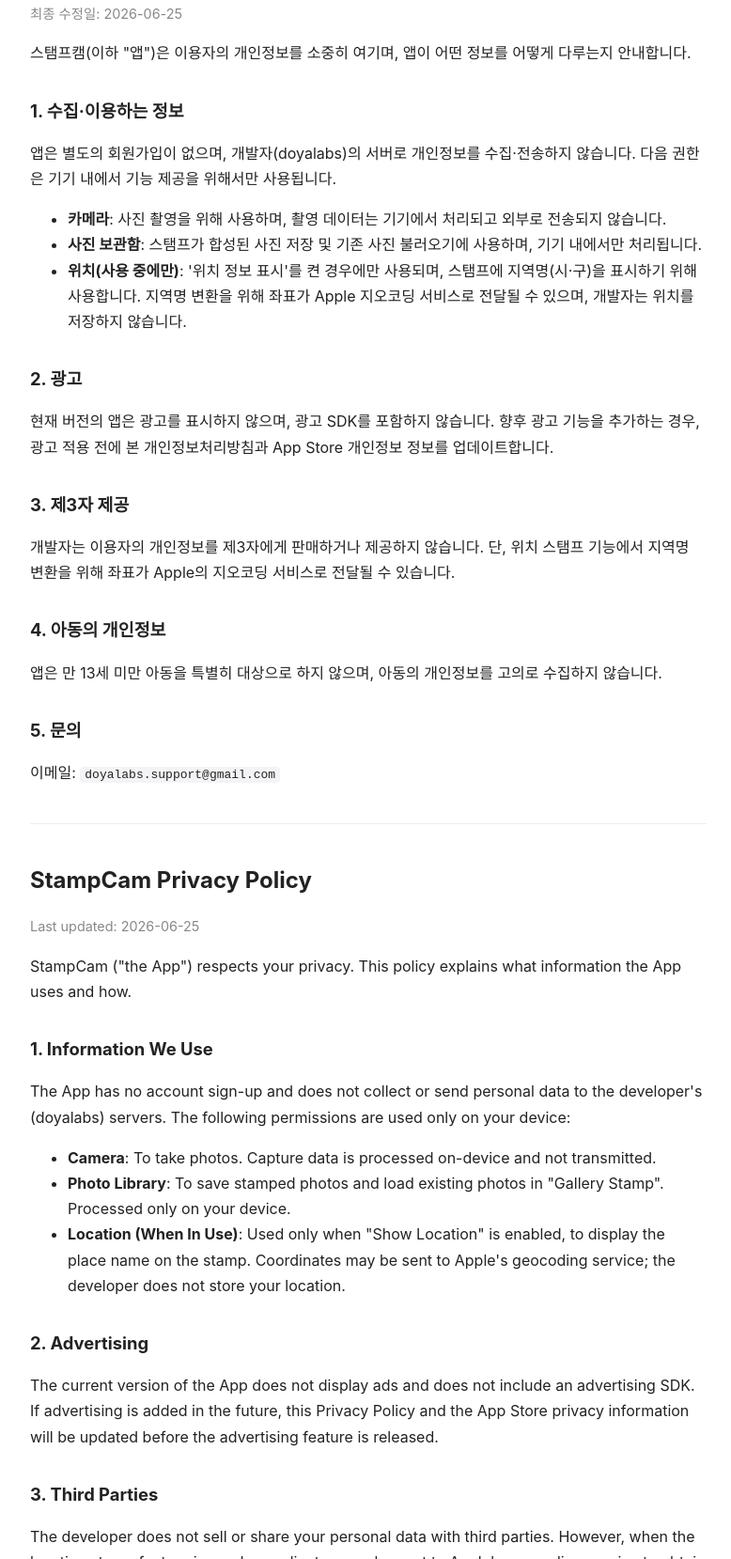
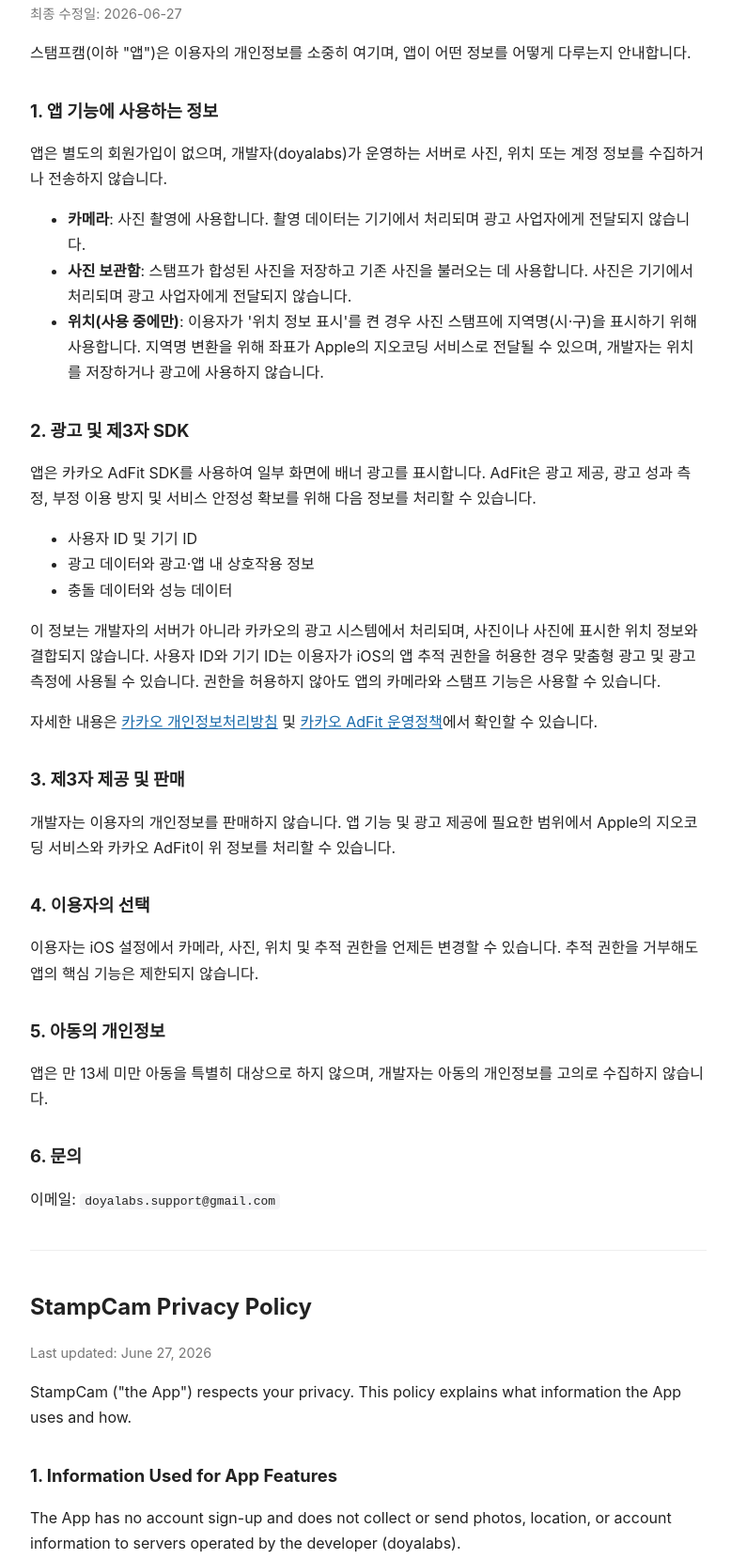
Before and after one commit to doya-labs/stampcam-support, a plain HTML site: page privacy.html in a window 1280 px wide. Shown: the part 94-1753 px from the top of the page at 94% size, without its empty margins (248-1026 px from the left). Drawn offline with Linux system fonts and the light colour scheme.

Commit message:
Update privacy policy for AdFit

```diff
--- a/privacy.html
+++ b/privacy.html
@@ -8,61 +8,82 @@
   body { font-family: -apple-system, "Apple SD Gothic Neo", Segoe UI, Roboto, sans-serif;
          max-width: 720px; margin: 40px auto; padding: 0 20px; color: #222; line-height: 1.7; }
   h1 { font-size: 1.5rem; } h2 { margin-top: 2rem; font-size: 1.15rem; }
-  .date { color: #888; font-size: .9rem; }
+  .date { color: #777; font-size: .9rem; }
   hr { border: none; border-top: 1px solid #eee; margin: 2.5rem 0; }
   code { background: #f4f4f6; padding: 1px 5px; border-radius: 4px; }
+  a { color: #1769aa; }
 </style>
 </head>
 <body>
 
 <h1>스탬프캠 개인정보처리방침</h1>
-<p class="date">최종 수정일: 2026-06-25</p>
+<p class="date">최종 수정일: 2026-06-27</p>
 <p>스탬프캠(이하 "앱")은 이용자의 개인정보를 소중히 여기며, 앱이 어떤 정보를 어떻게 다루는지 안내합니다.</p>
 
-<h2>1. 수집·이용하는 정보</h2>
-<p>앱은 별도의 회원가입이 없으며, 개발자(doyalabs)의 서버로 개인정보를 수집·전송하지 않습니다. 다음 권한은 기기 내에서 기능 제공을 위해서만 사용됩니다.</p>
+<h2>1. 앱 기능에 사용하는 정보</h2>
+<p>앱은 별도의 회원가입이 없으며, 개발자(doyalabs)가 운영하는 서버로 사진, 위치 또는 계정 정보를 수집하거나 전송하지 않습니다.</p>
 <ul>
-  <li><b>카메라</b>: 사진 촬영을 위해 사용하며, 촬영 데이터는 기기에서 처리되고 외부로 전송되지 않습니다.</li>
-  <li><b>사진 보관함</b>: 스탬프가 합성된 사진 저장 및 기존 사진 불러오기에 사용하며, 기기 내에서만 처리됩니다.</li>
-  <li><b>위치(사용 중에만)</b>: '위치 정보 표시'를 켠 경우에만 사용되며, 스탬프에 지역명(시·구)을 표시하기 위해 사용합니다. 지역명 변환을 위해 좌표가 Apple 지오코딩 서비스로 전달될 수 있으며, 개발자는 위치를 저장하지 않습니다.</li>
+  <li><b>카메라</b>: 사진 촬영에 사용합니다. 촬영 데이터는 기기에서 처리되며 광고 사업자에게 전달되지 않습니다.</li>
+  <li><b>사진 보관함</b>: 스탬프가 합성된 사진을 저장하고 기존 사진을 불러오는 데 사용합니다. 사진은 기기에서 처리되며 광고 사업자에게 전달되지 않습니다.</li>
+  <li><b>위치(사용 중에만)</b>: 이용자가 '위치 정보 표시'를 켠 경우 사진 스탬프에 지역명(시·구)을 표시하기 위해 사용합니다. 지역명 변환을 위해 좌표가 Apple의 지오코딩 서비스로 전달될 수 있으며, 개발자는 위치를 저장하거나 광고에 사용하지 않습니다.</li>
 </ul>
 
-<h2>2. 광고</h2>
-<p>현재 버전의 앱은 광고를 표시하지 않으며, 광고 SDK를 포함하지 않습니다. 향후 광고 기능을 추가하는 경우, 광고 적용 전에 본 개인정보처리방침과 App Store 개인정보 정보를 업데이트합니다.</p>
+<h2>2. 광고 및 제3자 SDK</h2>
+<p>앱은 카카오 AdFit SDK를 사용하여 일부 화면에 배너 광고를 표시합니다. AdFit은 광고 제공, 광고 성과 측정, 부정 이용 방지 및 서비스 안정성 확보를 위해 다음 정보를 처리할 수 있습니다.</p>
+<ul>
+  <li>사용자 ID 및 기기 ID</li>
+  <li>광고 데이터와 광고·앱 내 상호작용 정보</li>
+  <li>충돌 데이터와 성능 데이터</li>
+</ul>
+<p>이 정보는 개발자의 서버가 아니라 카카오의 광고 시스템에서 처리되며, 사진이나 사진에 표시한 위치 정보와 결합되지 않습니다. 사용자 ID와 기기 ID는 이용자가 iOS의 앱 추적 권한을 허용한 경우 맞춤형 광고 및 광고 측정에 사용될 수 있습니다. 권한을 허용하지 않아도 앱의 카메라와 스탬프 기능은 사용할 수 있습니다.</p>
+<p>자세한 내용은 <a href="https://www.kakao.com/policy/privacy">카카오 개인정보처리방침</a> 및 <a href="https://adfit.kakao.com/web/html/use_kakao.html">카카오 AdFit 운영정책</a>에서 확인할 수 있습니다.</p>
 
-<h2>3. 제3자 제공</h2>
-<p>개발자는 이용자의 개인정보를 제3자에게 판매하거나 제공하지 않습니다. 단, 위치 스탬프 기능에서 지역명 변환을 위해 좌표가 Apple의 지오코딩 서비스로 전달될 수 있습니다.</p>
+<h2>3. 제3자 제공 및 판매</h2>
+<p>개발자는 이용자의 개인정보를 판매하지 않습니다. 앱 기능 및 광고 제공에 필요한 범위에서 Apple의 지오코딩 서비스와 카카오 AdFit이 위 정보를 처리할 수 있습니다.</p>
 
-<h2>4. 아동의 개인정보</h2>
-<p>앱은 만 13세 미만 아동을 특별히 대상으로 하지 않으며, 아동의 개인정보를 고의로 수집하지 않습니다.</p>
+<h2>4. 이용자의 선택</h2>
+<p>이용자는 iOS 설정에서 카메라, 사진, 위치 및 추적 권한을 언제든 변경할 수 있습니다. 추적 권한을 거부해도 앱의 핵심 기능은 제한되지 않습니다.</p>
 
-<h2>5. 문의</h2>
+<h2>5. 아동의 개인정보</h2>
+<p>앱은 만 13세 미만 아동을 특별히 대상으로 하지 않으며, 개발자는 아동의 개인정보를 고의로 수집하지 않습니다.</p>
+
+<h2>6. 문의</h2>
 <p>이메일: <code>doyalabs.support@gmail.com</code></p>
 
 <hr>
 
 <h1>StampCam Privacy Policy</h1>
-<p class="date">Last updated: 2026-06-25</p>
+<p class="date">Last updated: June 27, 2026</p>
 <p>StampCam ("the App") respects your privacy. This policy explains what information the App uses and how.</p>
 
-<h2>1. Information We Use</h2>
-<p>The App has no account sign-up and does not collect or send personal data to the developer's (doyalabs) servers. The following permissions are used only on your device:</p>
+<h2>1. Information Used for App Features</h2>
+<p>The App has no account sign-up and does not collect or send photos, location, or account information to servers operated by the developer (doyalabs).</p>
 <ul>
-  <li><b>Camera</b>: To take photos. Capture data is processed on-device and not transmitted.</li>
-  <li><b>Photo Library</b>: To save stamped photos and load existing photos in "Gallery Stamp". Processed only on your device.</li>
-  <li><b>Location (When In Use)</b>: Used only when "Show Location" is enabled, to display the place name on the stamp. Coordinates may be sent to Apple's geocoding service; the developer does not store your location.</li>
+  <li><b>Camera</b>: Used to take photos. Capture data is processed on-device and is not shared with advertising providers.</li>
+  <li><b>Photo Library</b>: Used to save stamped photos and load existing photos. Photos are processed on-device and are not shared with advertising providers.</li>
+  <li><b>Location (When In Use)</b>: Used only when "Show Location" is enabled to display a city or district on the stamp. Coordinates may be sent to Apple's geocoding service. The developer does not store location or use it for advertising.</li>
 </ul>
 
-<h2>2. Advertising</h2>
-<p>The current version of the App does not display ads and does not include an advertising SDK. If advertising is added in the future, this Privacy Policy and the App Store privacy information will be updated before the advertising feature is released.</p>
+<h2>2. Advertising and Third-Party SDK</h2>
+<p>The App uses the Kakao AdFit SDK to display banner ads on certain screens. AdFit may process the following information to provide ads, measure ad performance, prevent abuse, and maintain service reliability:</p>
+<ul>
+  <li>User ID and device ID</li>
+  <li>Advertising data and product interaction data</li>
+  <li>Crash data and performance data</li>
+</ul>
+<p>This information is processed by Kakao's advertising systems rather than the developer's servers and is not combined with your photos or stamped location. User ID and device ID may be used for personalized advertising and ad measurement when you grant the iOS App Tracking permission. You can continue using the camera and stamping features if you do not grant permission.</p>
+<p>For details, see the <a href="https://www.kakao.com/policy/privacy">Kakao Privacy Policy</a> and <a href="https://adfit.kakao.com/web/html/use_kakao.html">Kakao AdFit Operating Policy</a>.</p>
 
-<h2>3. Third Parties</h2>
-<p>The developer does not sell or share your personal data with third parties. However, when the location stamp feature is used, coordinates may be sent to Apple's geocoding service to obtain a place name.</p>
+<h2>3. Third Parties and Sale of Data</h2>
+<p>The developer does not sell personal data. Apple's geocoding service and Kakao AdFit may process the information described above only as needed to provide the relevant App and advertising services.</p>
 
-<h2>4. Children's Privacy</h2>
-<p>The App is not specifically directed to children under 13 and does not knowingly collect their personal data.</p>
+<h2>4. Your Choices</h2>
+<p>You can change Camera, Photos, Location, and Tracking permissions at any time in iOS Settings. Denying Tracking permission does not restrict the App's core features.</p>
 
-<h2>5. Contact</h2>
+<h2>5. Children's Privacy</h2>
+<p>The App is not specifically directed to children under 13, and the developer does not knowingly collect children's personal data.</p>
+
+<h2>6. Contact</h2>
 <p>Email: <code>doyalabs.support@gmail.com</code></p>
 
 </body>
```
